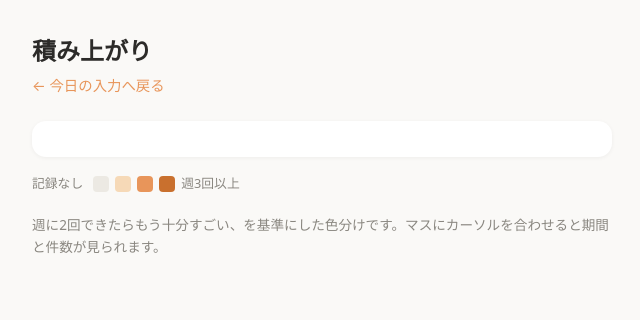
After one commit to KannoKens/dekita-log, a FastAPI app: template templates/calendar.html in a window 1280 px wide. The commit adds this page. Shown: the top 320 px of the page, without its empty margins (318-958 px from the left). Run offline with FastAPI, Linux system fonts and the light colour scheme; the template is opened without the code that fills it, so the values that code supplies are empty.

Commit message:
週単位のカレンダーヒートマップを追加
習慣的な記録を想定せず、週2回以上の記録を「すごい」基準として
0/1/2/3回以上の4段階で色分けする可視化ページ（/calendar）を実装。

```diff
--- a/main.py
+++ b/main.py
@@ -48,3 +48,13 @@ def create_entry(content: str = Form(...), category: str = Form("")):
 @app.get("/api/entries")
 def api_entries():
     return [dict(row) for row in db.list_all_entries()]
+
+
+@app.get("/calendar")
+def calendar(request: Request):
+    weeks = db.weekly_counts()
+    return templates.TemplateResponse(
+        request=request,
+        name="calendar.html",
+        context={"weeks": weeks},
+    )
--- /dev/null
+++ b/templates/calendar.html
@@ -0,0 +1,57 @@
+<!doctype html>
+<html lang="ja">
+<head>
+  <meta charset="utf-8">
+  <meta name="viewport" content="width=device-width, initial-scale=1">
+  <title>積み上がり | できたことログ</title>
+  <style>
+    :root { --bg:#faf9f7; --card:#fff; --ink:#2c2b29; --sub:#8a8780; --accent:#e8955a; }
+    * { box-sizing: border-box; }
+    body { margin:0; font-family: system-ui, -apple-system, "Hiragino Sans", "Noto Sans JP", sans-serif;
+           background:var(--bg); color:var(--ink); line-height:1.6; }
+    .wrap { max-width: 620px; margin: 0 auto; padding: 32px 20px 64px; }
+    h1 { font-size: 1.5rem; margin: 0 0 4px; }
+    .sub { color: var(--sub); font-size: .9rem; margin-bottom: 24px; }
+    .back-link { color: var(--accent); text-decoration: none; }
+    .back-link:hover { text-decoration: underline; }
+
+    .grid { display: grid; grid-template-columns: repeat(13, 1fr); gap: 5px;
+            background: var(--card); padding: 18px; border-radius: 14px;
+            box-shadow: 0 1px 4px rgba(0,0,0,.05); margin-top: 20px; }
+    .cell { aspect-ratio: 1; border-radius: 6px; display: flex; align-items: center; justify-content: center;
+            font-size: .68rem; font-weight: 600; }
+    .cell.t0 { background: #ece9e3; color: #c3bfb5; }
+    .cell.t1 { background: #f6d9b7; color: #a3702e; }
+    .cell.t2 { background: var(--accent); color: #fff; }
+    .cell.t3 { background: #c9702e; color: #fff; }
+
+    .legend { display: flex; align-items: center; gap: 6px; margin-top: 16px; font-size: .8rem; color: var(--sub); }
+    .legend .cell { width: 16px; height: 16px; aspect-ratio: unset; font-size: 0; border-radius: 4px; }
+    .legend span.label { margin-right: 4px; }
+
+    .note { margin-top: 20px; font-size: .85rem; color: var(--sub); }
+  </style>
+</head>
+<body>
+  <div class="wrap">
+    <h1>積み上がり</h1>
+    <div class="sub"><a class="back-link" href="/">← 今日の入力へ戻る</a></div>
+
+    <div class="grid">
+      {% for w in weeks %}
+      <div class="cell {{ w.tier }}" title="{{ w.range }}: {{ w.count }}回">
+        {% if w.tier == "t3" %}🎉{% elif w.count > 0 %}{{ w.count }}{% endif %}
+      </div>
+      {% endfor %}
+    </div>
+
+    <div class="legend">
+      <span class="label">記録なし</span><div class="cell t0"></div>
+      <div class="cell t1"></div>
+      <div class="cell t2"></div>
+      <div class="cell t3"></div><span class="label">週3回以上</span>
+    </div>
+    <div class="note">週に2回できたらもう十分すごい、を基準にした色分けです。マスにカーソルを合わせると期間と件数が見られます。</div>
+  </div>
+</body>
+</html>
--- a/templates/index.html
+++ b/templates/index.html
@@ -12,6 +12,8 @@
     .wrap { max-width: 620px; margin: 0 auto; padding: 32px 20px 64px; }
     h1 { font-size: 1.5rem; margin: 0 0 4px; }
     .date { color: var(--sub); font-size: .9rem; margin-bottom: 24px; }
+    .cal-link { color: var(--accent); text-decoration: none; margin-left: 8px; }
+    .cal-link:hover { text-decoration: underline; }
     form { display: flex; flex-direction: column; gap: 10px; background: var(--card);
            padding: 18px; border-radius: 14px; box-shadow: 0 1px 4px rgba(0,0,0,.05); }
     input[type=text] { padding: 12px; border: 1px solid #e3e0da; border-radius: 10px; font-size: 1rem; }
@@ -34,7 +36,7 @@
 <body>
   <div class="wrap">
     <h1>今日できたこと</h1>
-    <div class="date">{{ today }}</div>
+    <div class="date">{{ today }} <a class="cal-link" href="/calendar">📅 積み上がりを見る</a></div>
 
     <form action="/entries" method="post">
       <div class="row">
```
Also changed, not shown: db.py (+53 -0 lines), README.md.
